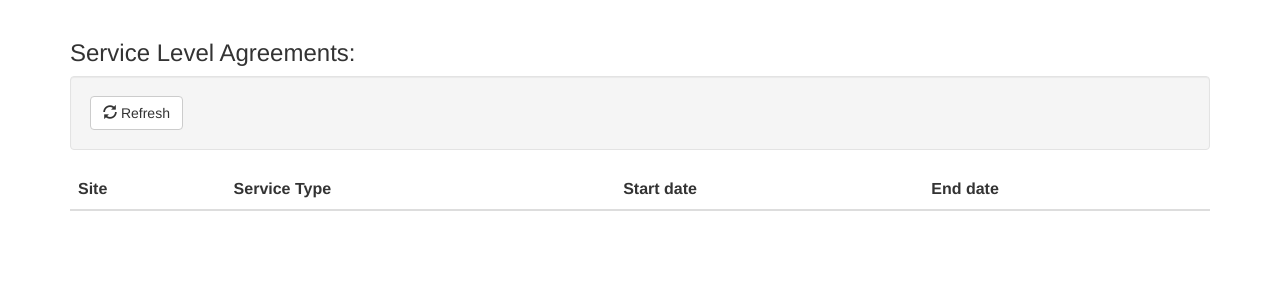
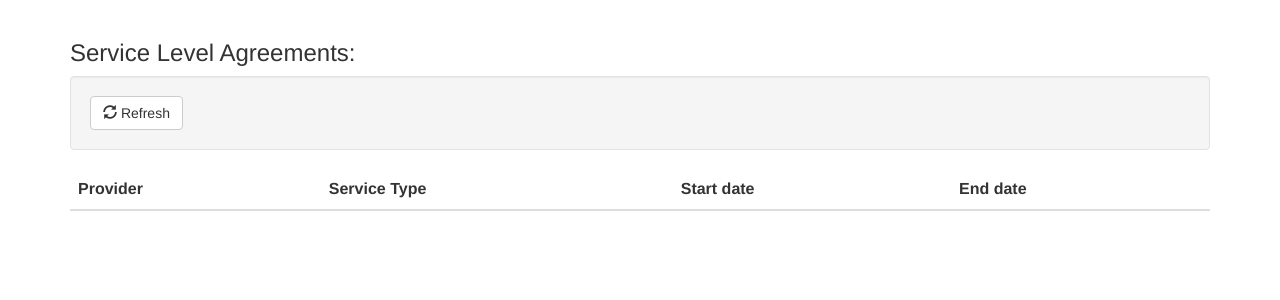
Before and after one commit to indigo-dc/deep-training-dashboard, a Flask app: template app/templates/sla.html in a window 1280 px wide. Shown: the part 52-352 px from the top of the page. Run offline with Flask 2, Linux system fonts and the light colour scheme; the template is opened without the code that fills it, so the values that code supplies are empty; parts of the project's set-up code (start-up, migrations or seed data) failed here and were passed over; some libraries are stand-ins or nearby versions.

Commit message:
Revert "Displaying sitename instead of provider name"
This reverts commit 0524b617ab0496b4f14673dfa41d4ab58fec19be.

```diff
--- a/app/templates/createdep.html
+++ b/app/templates/createdep.html
@@ -57,7 +57,7 @@
           <label for="sel1">Select a provider:</label>
           <select class="form-control" id="selectSLA" name="selectedSLA" disabled>
           {% for sla in slas %}
-            <option name="selectedSLA" value={{sla.id}}>{{sla.sitename}}: {{sla.service_type}}</option>
+            <option name="selectedSLA" value={{sla.id}}>{{sla.provider}}: {{sla.service_type}}</option>
           {% endfor %}
           </select>
         </div>
--- a/app/templates/sla.html
+++ b/app/templates/sla.html
@@ -24,7 +24,7 @@
     <thead>
       <tr>
 	<!-- <th>id</th>-->
-        <th>Site</th>
+        <th>Provider</th>
 	<th>Service Type</th>
         <th>Start date</th>
 	<th>End date</th>
@@ -34,7 +34,7 @@
       {% for sla in slas %}
       <tr>
 	 <!-- <td>{{sla.id}}</td>-->
-	 <td>{{sla.sitename}}</td>
+	 <td>{{sla.provider}}</td>
 	 <td>{{sla.service_type}}</td>
 	 <td>{{sla.start_date}}</td>
 	 <td>{{sla.end_date}}</td>
```
Also changed, not shown: app/routes.py (+4 -5 lines).
